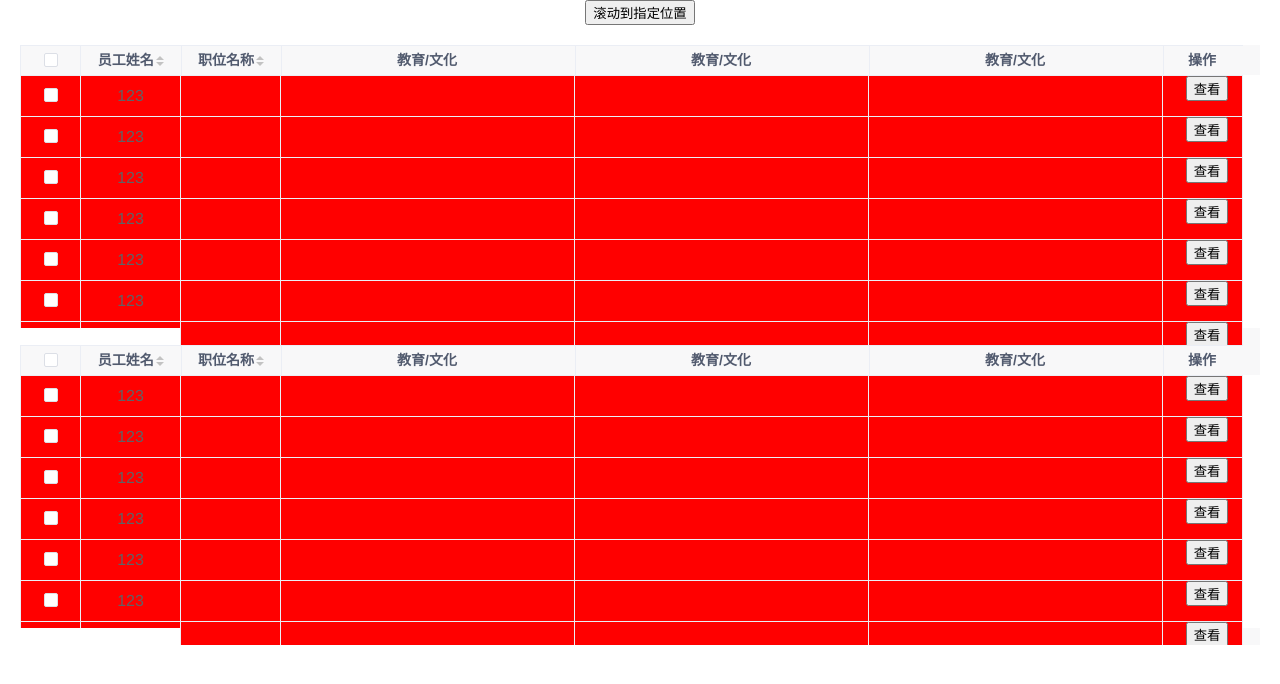
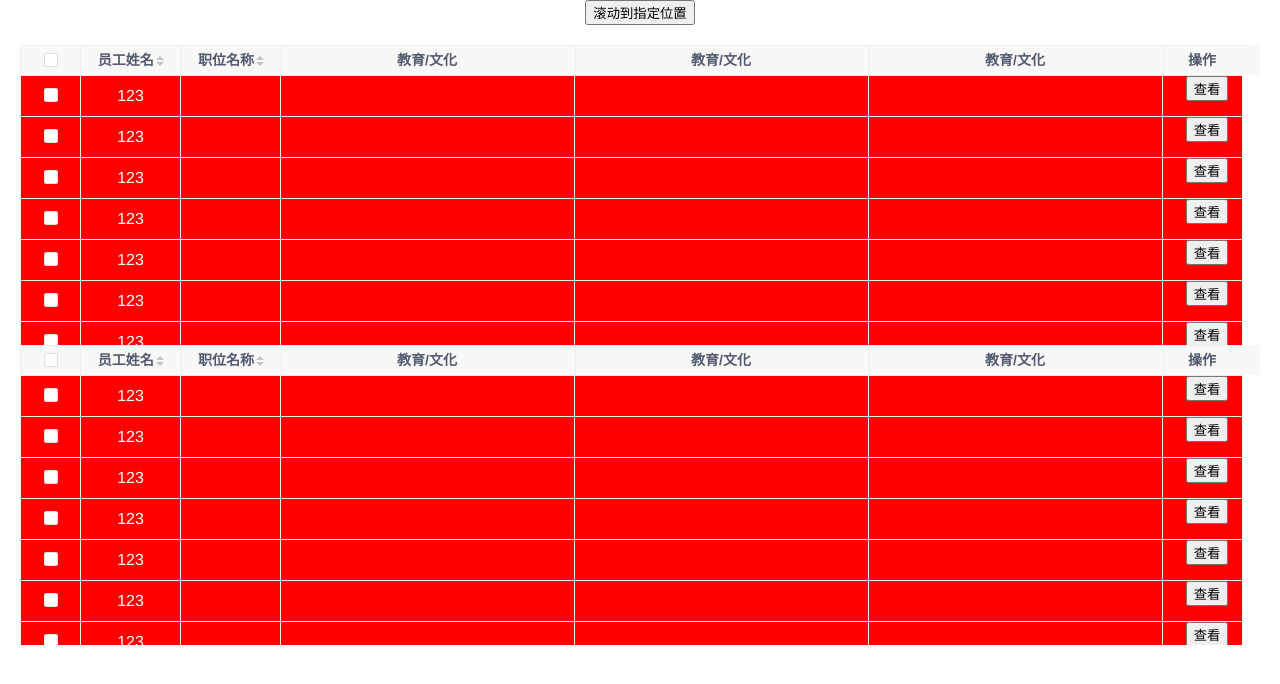
Before and after one commit to KINGXINL/vue-table, a Vue app: page / in a window 1280 px wide. Shown: the top 684 px of the page. Built offline with nearby package versions, Linux system fonts and the light colour scheme.

Commit message:
更新表格

```diff
--- a/package.json
+++ b/package.json
@@ -1,6 +1,6 @@
 {
   "name": "k-vue-table",
-  "version": "1.5.19",
+  "version": "1.5.21",
   "description": "A Vue.js project",
   "author": "kingxinl<kingxinl@163.com>",
   "license": "MIT",
--- a/src/App.vue
+++ b/src/App.vue
@@ -49,7 +49,7 @@ export default {
   data() {
     return {
       data: Array.from(Array(111), (i, k) => {
-        return { id: k, name: k + 1, backgound: "red" };
+        return { id: k, name: k + 1, backgound: "red", color: "#fff" };
       }),
       fields: fields.call(this),
       select: {},
@@ -66,8 +66,7 @@ export default {
         return { id: k, name: k + 1 };
       });
     },
-    clickDetail(a) {
-      console.log(a);
+    clickDetail() {
     },
     sort() {
       this.data = this.data.sort(function (a, b) {
--- a/src/fieldList.js
+++ b/src/fieldList.js
@@ -12,7 +12,6 @@ export default function () {
     fixed: "left",
     sort: true,
     value: (v) => {
-      console.log(v)
       return 123;
     }
   }, {
--- a/src/kingxinl-vue-table/index.vue
+++ b/src/kingxinl-vue-table/index.vue
@@ -220,7 +220,7 @@
         <div
           ref="mainLeft"
           class="k-main-left"
-          :class="[boxShadow == 1?'':'box-shadow']"
+          :class="[widthScroll?'horizontal-scroll':'', boxShadow == 1?'':'box-shadow']"
           @DOMMouseScroll="handleScroll"
           @mousewheel="handleScroll"
         >
@@ -235,24 +235,6 @@
                   :width="item.width"
                 />
               </template>
-              <!-- <template v-for="(item, index) in fields">
-                <col
-                  v-if="item.fixed != 'left' && item.fixed != 'right'"
-                  :key="index"
-                  :ref="'leftMain' + index"
-                  :name="index"
-                  :width="item.width"
-                />
-              </template>
-              <template v-for="(item, index) in fields">
-                <col
-                  v-if="item.fixed == 'right'"
-                  :key="index"
-                  :ref="'leftMain' + index"
-                  :name="index"
-                  :width="item.width"
-                />
-              </template>-->
             </colgroup>
             <tbody>
               <tr v-for="(showItem, showIndex) in showData" :key="showIndex">
@@ -275,44 +257,6 @@
                     ></body-item>
                   </td>
                 </template>
-                <!-- <template v-for="(item, index) in fields">
-                  <td
-                    @mouseenter="tdMouseenter(showIndex)"
-                    @click="clickDetail(showItem, showIndex + Math.ceil(count))"
-                    @mouseleave="tdMouseleave"
-                    :class="[CurrentRow == showIndex || ClickRow == showIndex + Math.ceil(count)?'CurrentRow ':'']"
-                    :style="{height: TdHeight + 'px'}"
-                    class="visibility"
-                    v-if="item.fixed != 'left' && item.fixed != 'right'"
-                    :key="index"
-                  >
-                    <body-item
-                      :value="showItem"
-                      :field="item"
-                      :select="selectData"
-                      :index="showIndex + Math.ceil(count)"
-                    ></body-item>
-                  </td>
-                </template>
-                <template v-for="(item, index) in fields">
-                  <td
-                    @mouseenter="tdMouseenter(showIndex)"
-                    @click="clickDetail(showItem, showIndex + Math.ceil(count))"
-                    @mouseleave="tdMouseleave"
-                    :class="[CurrentRow == showIndex || ClickRow == showIndex + Math.ceil(count)?'CurrentRow ':'']"
-                    :style="{height: TdHeight + 'px'}"
-                    class="visibility"
-                    v-if="item.fixed == 'right'"
-                    :key="index"
-                  >
-                    <body-item
-                      :value="showItem"
-                      :field="item"
-                      :select="selectData"
-                      :index="showIndex + Math.ceil(count)"
-                    ></body-item>
-                  </td>
-                </template>-->
               </tr>
             </tbody>
           </table>
@@ -320,30 +264,12 @@
         <div
           ref="mainRight"
           class="k-main-right"
-          :class="[heightScroll?'vertical-scroll':'', boxShadow == 2?'':'box-shadow-right']"
+          :class="[heightScroll?'vertical-scroll':'', widthScroll?'horizontal-scroll':'', boxShadow == 2?'':'box-shadow-right']"
           @DOMMouseScroll="handleScroll"
           @mousewheel="handleScroll"
         >
           <table :cellspacing="0" :cellpadding="0" :border="0">
             <colgroup>
-              <!-- <template v-for="(item, index) in fields">
-                <col
-                  v-if="item.fixed == 'left'"
-                  :key="index"
-                  :ref="'rightMain' + index"
-                  :name="index"
-                  :width="item.width"
-                />
-              </template>
-              <template v-for="(item, index) in fields">
-                <col
-                  v-if="item.fixed != 'left' && item.fixed != 'right'"
-                  :key="index"
-                  :ref="'rightMain' + index"
-                  :name="index"
-                  :width="item.width"
-                />
-              </template>-->
               <template v-for="(item, index) in fields">
                 <col
                   v-if="item.fixed == 'right'"
@@ -356,44 +282,6 @@
             </colgroup>
             <tbody>
               <tr v-for="(showItem, showIndex) in showData" :key="showIndex">
-                <!-- <template v-for="(item, index) in fields">
-                  <td
-                    @mouseenter="tdMouseenter(showIndex)"
-                    @click="clickDetail(showItem, showIndex + Math.ceil(count))"
-                    @mouseleave="tdMouseleave"
-                    :class="[CurrentRow == showIndex || ClickRow == showIndex + Math.ceil(count)?'CurrentRow ':'']"
-                    :style="{height: TdHeight + 'px'}"
-                    class="visibility"
-                    v-if="item.fixed == 'left'"
-                    :key="index"
-                  >
-                    <body-item
-                      :value="showItem"
-                      :field="item"
-                      :select="selectData"
-                      :index="showIndex + Math.ceil(count)"
-                    ></body-item>
-                  </td>
-                </template>
-                <template v-for="(item, index) in fields">
-                  <td
-                    @mouseenter="tdMouseenter(showIndex)"
-                    @click="clickDetail(showItem, showIndex + Math.ceil(count))"
-                    @mouseleave="tdMouseleave"
-                    :class="[CurrentRow == showIndex || ClickRow == showIndex + Math.ceil(count)?'CurrentRow ':'']"
-                    :style="{height: TdHeight + 'px'}"
-                    class="visibility"
-                    v-if="item.fixed != 'left' && item.fixed != 'right'"
-                    :key="index"
-                  >
-                    <body-item
-                      :value="showItem"
-                      :field="item"
-                      :select="selectData"
-                      :index="showIndex + Math.ceil(count)"
-                    ></body-item>
-                  </td>
-                </template>-->
                 <template v-for="(item, index) in fields">
                   <td
                     @mouseenter="tdMouseenter(showIndex)"
@@ -417,7 +305,12 @@
             </tbody>
           </table>
         </div>
-        <div ref="mainHidden" class="k-main-hidden" @scroll="scroll">
+        <div
+          ref="mainHidden"
+          class="k-main-hidden"
+          :class="[widthScroll?'horizontal-scroll':'']"
+          @scroll="scroll"
+        >
           <table
             ref="mainHiddenTable"
             style="visibility: hidden;width: 100%;"
@@ -453,6 +346,7 @@ export default {
       TableWidth: 0,
       thHeight: 0,
       heightScroll: false,
+      widthScroll: false,
       showData: [],
       selectAll: false,
       data_: [],
@@ -642,7 +536,11 @@ export default {
     this.calculatedHiddenHeight();
     this.$nextTick(() => {
       this.$refs.mainRight.scrollLeft = 10000000;
+      window.addEventListener("resize", this.calculatedHiddenHeight);
     });
+  },
+  destroyed() {
+    window.removeEventListener("resize", this.calculatedHiddenHeight);
   },
   activated() {
     this.$nextTick(() => {
@@ -790,6 +688,11 @@ export default {
         this.$refs.mainHidden.scrollHeight > this.$refs.mainHidden.clientHeight
       ) {
         this.heightScroll = true;
+      }
+      if (this.$refs.mainMain.scrollWidth > this.$refs.mainMain.clientWidth) {
+        this.widthScroll = true;
+      } else {
+        this.widthScroll = false;
       }
       this.calculatedShowData();
     },
@@ -1120,7 +1023,7 @@ export default {
         bottom: 0;
         z-index: 10;
         overflow-y: hidden;
-        overflow-x: scroll;
+        // overflow-x: scroll;
         position: absolute;
         background-color: #fff;
       }
@@ -1130,7 +1033,7 @@ export default {
         left: 0;
         bottom: 0;
         z-index: 11;
-        bottom: 17px;
+        // bottom: 17px;
         background-color: #fff;
         overflow: hidden;
         position: absolute;
@@ -1141,7 +1044,7 @@ export default {
         right: 0;
         bottom: 0;
         z-index: 11;
-        bottom: 17px;
+        // bottom: 17px;
         background-color: #fff;
         overflow: hidden;
         position: absolute;
@@ -1152,7 +1055,7 @@ export default {
         right: 0;
         bottom: 0;
         z-index: 9;
-        bottom: 17px;
+        // bottom: 17px;
         overflow-y: auto;
         overflow-x: hidden;
         position: absolute;
@@ -1169,6 +1072,9 @@ export default {
       .vertical-scroll {
         right: 17px;
       }
+      .horizontal-scroll {
+        bottom: 17px;
+      }
     }
     .box-shadow {
       box-shadow: 4px 0 8px rgba(0, 0, 0, 0.12);
```
